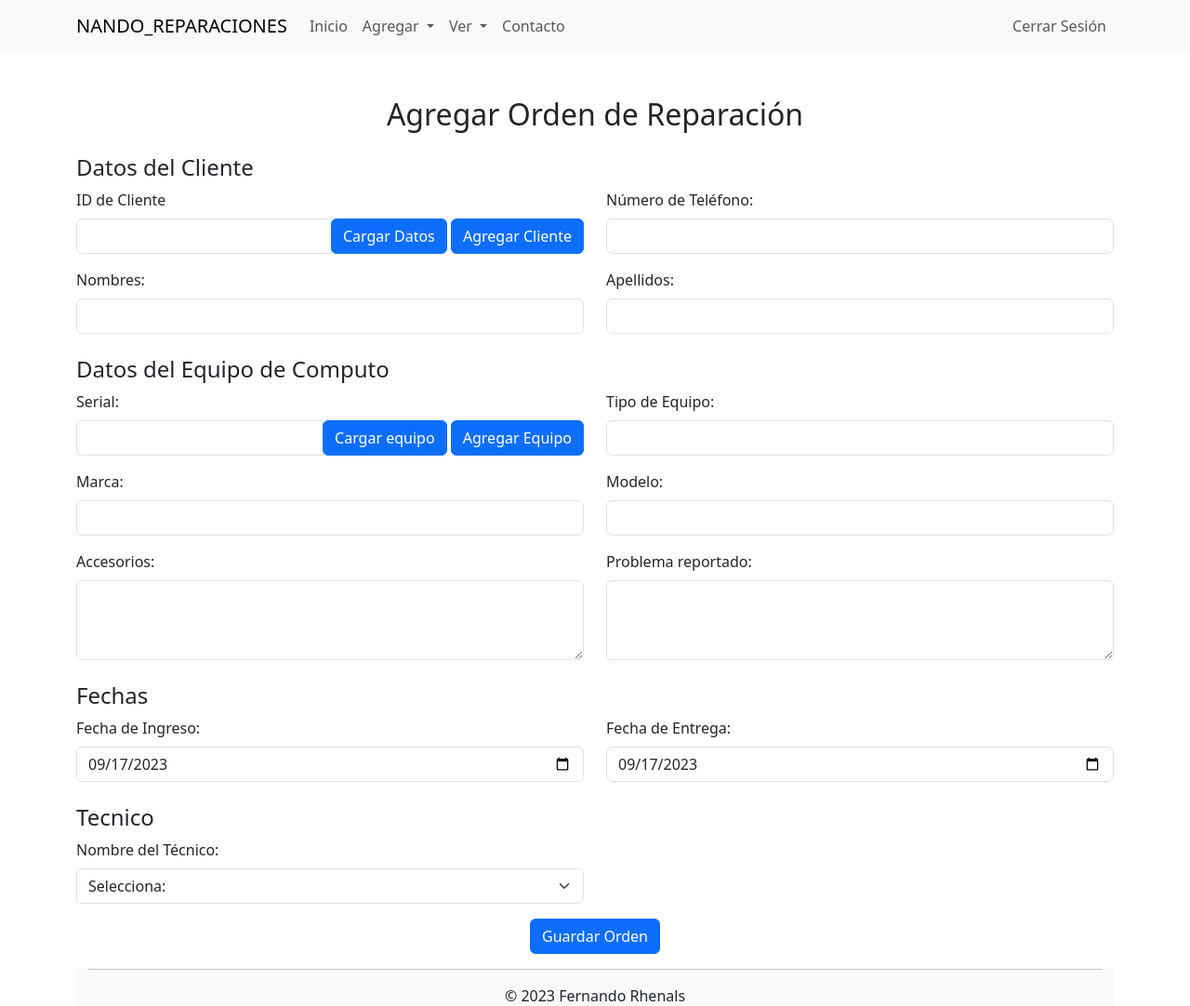
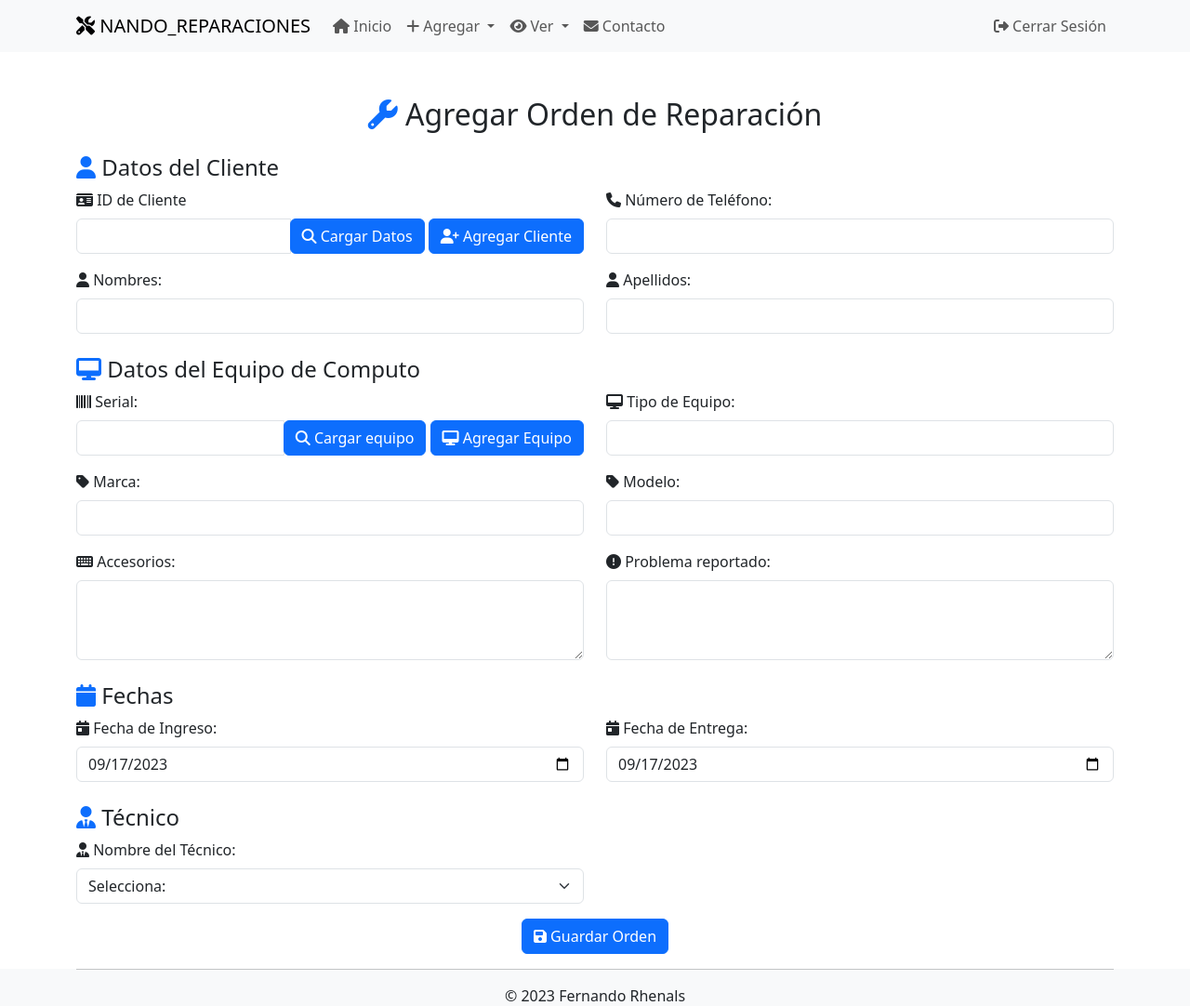
Before and after one commit to iFerch0/nando_reparaciones, a PHP site: page /nando_reparaciones/views/Reparacion/agregarOrdenView.php in a window 1280 px wide. Shown: the top 1082 px of the page at 93% size. Run offline with PHP 8.4, Linux system fonts and the light colour scheme; data that the repository does not hold is empty; some libraries are stand-ins or nearby versions.

Commit message:
Mejoras con iconos

```diff
--- a/views/Reparacion/agregarOrdenView.php
+++ b/views/Reparacion/agregarOrdenView.php
@@ -1,25 +1,25 @@
 <?php include '../header.php'; ?>
 
 <main class="container mt-5">
-    <h2 class="text-center">Agregar Orden de Reparación</h2>
+    <h2 class="text-center"><i class="fas fa-wrench text-primary"></i> Agregar Orden de Reparación</h2>
     <form action="<?php echo BASE_URL; ?>controllers/agregarReparacionController.php" method="post">
-        <h4 class="mt-4">Datos del Cliente</h4>
+        <h4 class="mt-4"><i class="fas fa-user text-primary"></i> Datos del Cliente</h4>
         <div class="row">
             <div class="col-md-6">
                 <div class="mb-3">
-                    <label for="id_cliente" class="form-label">ID de Cliente</label>
+                    <label for="id_cliente" class="form-label"><i class="fas fa-id-card"></i> ID de Cliente</label>
                     <div class="input-group">
                         <input type="text" class="form-control" name="id_cliente" id="id_cliente" required>
                         <span class="input-group-btn">
-                            <a id="loadDataButton" class="btn btn-primary" href="javascript:void(0);" onclick="">Cargar Datos</a>
-                            <a href="<?php echo BASE_URL ?>/views/Personas/agregarPersonaView.php" class="btn btn-primary">Agregar Cliente</a>
+                            <a id="loadDataButton" class="btn btn-primary" href="javascript:void(0);" onclick=""><i class="fas fa-search"></i> Cargar Datos</a>
+                            <a href="<?php echo BASE_URL ?>/views/Personas/agregarPersonaView.php" class="btn btn-primary"><i class="fas fa-user-plus"></i> Agregar Cliente</a>
                         </span>
                     </div>
                 </div>
             </div>
             <div class="col-md-6">
                 <div class="mb-3">
-                    <label for="telefono" class="form-label">Número de Teléfono:</label>
+                    <label for="telefono" class="form-label"><i class="fas fa-phone"></i> Número de Teléfono:</label>
                     <input type="tel" class="form-control" name="telefono" id="telefono" readonly>
                 </div>
             </div>
@@ -27,71 +27,71 @@
         <div class="mb-3">
             <div class="row">
                 <div class="col-md-6">
-                    <label for="nombres" class="form-label">Nombres:</label>
+                    <label for="nombres" class="form-label"><i class="fas fa-user"></i> Nombres:</label>
                     <input type="text" class="form-control" name="nombres" id="nombres" readonly>
                 </div>
                 <div class="col-md-6">
-                    <label for="apellidos" class="form-label">Apellidos:</label>
+                    <label for="apellidos" class="form-label"><i class="fas fa-user"></i> Apellidos:</label>
                     <input type="text" class="form-control" name="apellidos" id="apellidos" readonly>
                 </div>
             </div>
         </div>
         <!-- Datos del Equipo de Computo -->
-        <h4 class="mt-4">Datos del Equipo de Computo</h4>
+        <h4 class="mt-4"><i class="fas fa-desktop text-primary"></i> Datos del Equipo de Computo</h4>
         <div class="row mb-3">
             <div class="col-md-6">
-                <label for="serial" class="form-label">Serial:</label>
+                <label for="serial" class="form-label"><i class="fas fa-barcode"></i> Serial:</label>
                 <div class="input-group">
                     <input type="text" class="form-control" name="serial" id="serial" required>
                     <span class="input-group-btn">
-                        <a id="verificarSerial" class="btn btn-primary">Cargar equipo</a>
-                        <a href="<?php echo BASE_URL ?>/views/Equipos/agregarEquipoView.php" class="btn btn-primary">Agregar Equipo</a>
+                        <a id="verificarSerial" class="btn btn-primary"><i class="fas fa-search"></i> Cargar equipo</a>
+                        <a href="<?php echo BASE_URL ?>/views/Equipos/agregarEquipoView.php" class="btn btn-primary"><i class="fas fa-desktop"></i> Agregar Equipo</a>
                     </span>
                 </div>
             </div>
             <div class="col-md-6">
-                <label for="tipo_equipo" class="form-label">Tipo de Equipo:</label>
+                <label for="tipo_equipo" class="form-label"><i class="fas fa-desktop"></i> Tipo de Equipo:</label>
                 <input type="text" class="form-control" name="tipo_equipo" id="tipo_equipo" required>
             </div>
         </div>
         <div class="row mb-3">
             <div class="col-md-6">
-                <label for="marca" class="form-label">Marca:</label>
+                <label for="marca" class="form-label"><i class="fas fa-tag"></i> Marca:</label>
                 <input type="text" class="form-control" name="marca" id="marca" required>
             </div>
             <div class="col-md-6">
-                <label for="modelo" class="form-label">Modelo:</label>
+                <label for="modelo" class="form-label"><i class="fas fa-tag"></i> Modelo:</label>
                 <input type="text" class="form-control" name="modelo" id="modelo" required>
             </div>
         </div>
         <div class="row mb-3">
             <div class="col-md-6">
-                <label for="accesorios" class="form-label">Accesorios:</label>
+                <label for="accesorios" class="form-label"><i class="fas fa-keyboard"></i> Accesorios:</label>
                 <textarea class="form-control" name="accesorios" rows="3" id="accesorios"></textarea>
             </div>
             <div class="col-md-6">
-                <label for="problema_reportado" class="form-label">Problema reportado:</label>
+                <label for="problema_reportado" class="form-label"><i class="fas fa-exclamation-circle"></i> Problema reportado:</label>
                 <textarea class="form-control" name="problema_reportado" rows="3" id="problema_reportado"></textarea>
             </div>
         </div>
         <!-- Fechas -->
-        <h4 class="mt-4">Fechas</h4>
+        <h4 class="mt-4"><i class="fas fa-calendar text-primary"></i> Fechas</h4>
         <div class="row mb-3">
             <div class="col-md-6">
-                <label for="fecha_ingreso" class="form-label">Fecha de Ingreso:</label>
+                <label for="fecha_ingreso" class="form-label"><i class="fas fa-calendar-day"></i> Fecha de Ingreso:</label>
                 <input type="date" class="form-control" name="fecha_ingreso" id="fecha_ingreso" required value="<?php echo date('Y-m-d'); ?>">
             </div>
             <div class="col-md-6">
-                <label for="fecha_entrega" class="form-label">Fecha de Entrega:</label>
+                <label for="fecha_entrega" class="form-label"><i class="fas fa-calendar-day"></i> Fecha de Entrega:</label>
                 <input type="date" class="form-control" name="fecha_entrega" id="fecha_entrega" value="<?php echo date('Y-m-d'); ?>" required>
             </div>
         </div>
         <!-- Técnico -->
-        <h4 class="mt-4">Tecnico</h4>
+        <h4 class="mt-4"><i class="fas fa-user-tie text-primary"></i> Técnico</h4>
 
         <div class="row mb-3">
             <div class="col-md-6">
-                <label for="tecnico" class="form-label">Nombre del Técnico:</label>
+                <label for="tecnico" class="form-label"><i class="fas fa-user-tie"></i> Nombre del Técnico:</label>
 
                 <select class="form-select" name="id_tecnico" id="id_tecnico" required>
                     <option value="">Selecciona:</option>
@@ -107,10 +107,8 @@
         </div>
 
         <div class="text-center">
-            <button type="submit" class="btn btn-primary">Guardar Orden</button>
+            <button type="submit" class="btn btn-primary"><i class="fas fa-save"></i> Guardar Orden</button>
         </div>
     </form>
-<main>
-</div>
-
+</main>
 <?php include '../footer.php'; ?>
--- a/views/errorView.php
+++ b/views/errorView.php
@@ -4,6 +4,8 @@
     <div class="row justify-content-center mt-5">
         <div class="col-md-6">
             <div class="text-center">
+                <!-- Agrega un ícono de Font Awesome para resaltar el mensaje de error -->
+                <i class="fas fa-exclamation-triangle fa-5x text-warning"></i>
                 <h1 class="display-4">¡Oops! Algo salió mal.</h1>
                 <p class="lead">Lo sentimos, pero parece que ha ocurrido un error.</p>
                 <p>Por favor, intenta de nuevo más tarde.</p>
--- a/views/header.php
+++ b/views/header.php
@@ -1,6 +1,7 @@
 <?php
 require_once(__DIR__ . '/../config/config.php');
 ?>
+
 <!DOCTYPE html>
 <html lang="es">
 <head>
@@ -16,42 +17,62 @@ require_once(__DIR__ . '/../config/config.php');
         <!-- Encabezado común a todas las páginas -->
         <nav class="navbar navbar-expand-lg navbar-light bg-light">
             <div class="container">
-                <a class="navbar-brand" href="<?php echo BASE_URL; ?>views/homeView.php">NANDO_REPARACIONES</a>
+                <a class="navbar-brand" href="<?php echo BASE_URL; ?>views/homeView.php">
+                    <i class="fas fa-tools"></i> NANDO_REPARACIONES
+                </a>
                 <button class="navbar-toggler" type="button" data-bs-toggle="collapse" data-bs-target="#navbarNav" aria-controls="navbarNav" aria-expanded="false" aria-label="Toggle navigation">
                     <span class="navbar-toggler-icon"></span>
                 </button>
                 <div class="collapse navbar-collapse" id="navbarNav">
                     <ul class="navbar-nav">
                         <li class="nav-item">
-                            <a class="nav-link" href="<?php echo BASE_URL; ?>views/homeView.php">Inicio</a>
+                            <a class="nav-link" href="<?php echo BASE_URL; ?>views/homeView.php">
+                                <i class="fas fa-home"></i> Inicio
+                            </a>
                         </li>
                         <li class="nav-item dropdown">
                             <a class="nav-link dropdown-toggle" href="#" id="agregarDropdown" role="button" data-bs-toggle="dropdown" aria-haspopup="true" aria-expanded="false">
-                                Agregar
+                                <i class="fas fa-plus"></i> Agregar
                             </a>
                             <div class="dropdown-menu" aria-labelledby="agregarDropdown">
-                                <a class="dropdown-item" href="<?php echo BASE_URL; ?>views/Reparacion/agregarOrdenView.php">Agregar orden</a>
-                                <a class="dropdown-item" href="<?php echo BASE_URL; ?>views/Personas/agregarPersonaView.php">Agregar Persona</a>
-                                <a class="dropdown-item" href="<?php echo BASE_URL; ?>views/Equipos/agregarEquipoView.php">Agregar Equipo</a>
+                                <a class="dropdown-item" href="<?php echo BASE_URL; ?>views/Reparacion/agregarOrdenView.php">
+                                    <i class="fas fa-wrench"></i> Agregar orden
+                                </a>
+                                <a class="dropdown-item" href="<?php echo BASE_URL; ?>views/Personas/agregarPersonaView.php">
+                                    <i class="fas fa-user-plus"></i> Agregar Persona
+                                </a>
+                                <a class="dropdown-item" href="<?php echo BASE_URL; ?>views/Equipos/agregarEquipoView.php">
+                                    <i class="fas fa-desktop"></i> Agregar Equipo
+                                </a>
                             </div>
                         </li>
                         <li class="nav-item dropdown">
                             <a class="nav-link dropdown-toggle" href="#" id="verDropdown" role="button" data-bs-toggle="dropdown" aria-haspopup="true" aria-expanded="false">
-                                Ver
+                                <i class="fas fa-eye"></i> Ver
                             </a>
                             <div class="dropdown-menu" aria-labelledby="verDropdown">
-                                <a class="dropdown-item" href="<?php echo BASE_URL; ?>controllers/listarReparacionController.php">Ver ordenes</a>
-                                <a class="dropdown-item" href="<?php echo BASE_URL; ?>views/Personas/personaView.php">Ver personas</a>
-                                <a class="dropdown-item" href="<?php echo BASE_URL; ?>views/Equipos/equiposView.php">Ver equipos</a>
+                                <a class="dropdown-item" href="<?php echo BASE_URL; ?>controllers/listarReparacionController.php">
+                                    <i class="fas fa-list"></i> Ver ordenes
+                                </a>
+                                <a class="dropdown-item" href="<?php echo BASE_URL; ?>views/Personas/personaView.php">
+                                    <i class="fas fa-users"></i> Ver personas
+                                </a>
+                                <a class="dropdown-item" href="<?php echo BASE_URL; ?>views/Equipos/equiposView.php">
+                                    <i class="fas fa-cogs"></i> Ver equipos
+                                </a>
                             </div>
                         </li>
                         <li class="nav-item">
-                            <a class="nav-link" href="<?php echo BASE_URL; ?>views/contactoView.php">Contacto</a>
+                            <a class="nav-link" href="<?php echo BASE_URL; ?>views/contactoView.php">
+                                <i class="fas fa-envelope"></i> Contacto
+                            </a>
                         </li>
                     </ul>
                     <ul class="navbar-nav ms-auto"> <!-- Coloca elementos a la derecha -->
                         <li class="nav-item">
-                            <a class="nav-link" href="<?php echo BASE_URL; ?>logout.php">Cerrar Sesión</a>
+                            <a class="nav-link" href="<?php echo BASE_URL; ?>logout.php">
+                                <i class="fas fa-sign-out-alt"></i> Cerrar Sesión
+                            </a>
                         </li>
                     </ul>
                 </div>
```
Also changed, not shown: views/Equipos/equiposView.php (+14 -12 lines), views/Personas/agregarPersonaView.php (+8 -8 lines), views/Personas/personaView.php (+14 -13 lines), views/Reparacion/reparacionesView.php (+21 -26 lines), views/homeView.php (+37 -4 lines).
